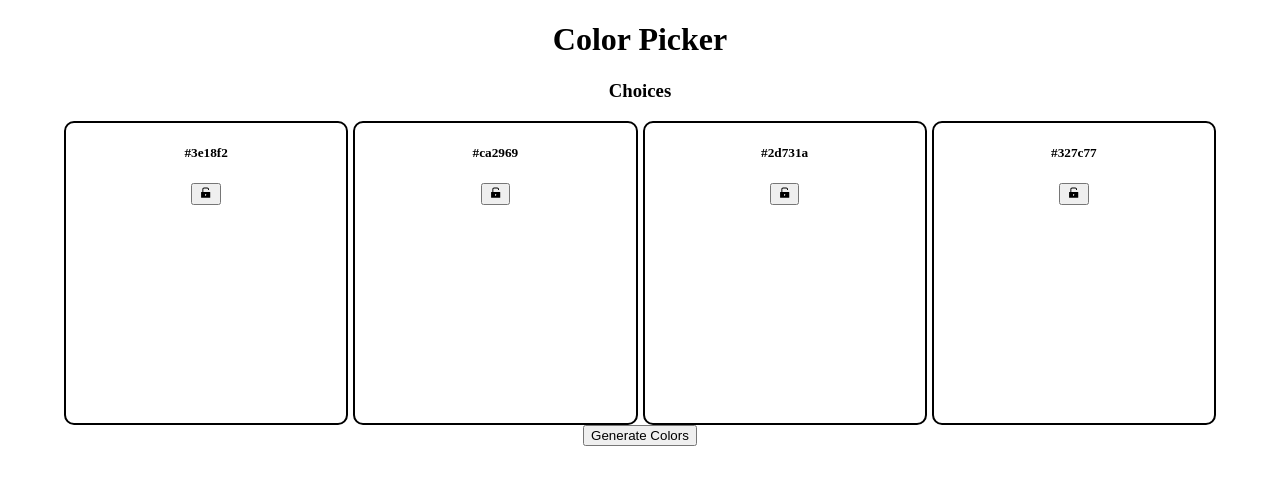
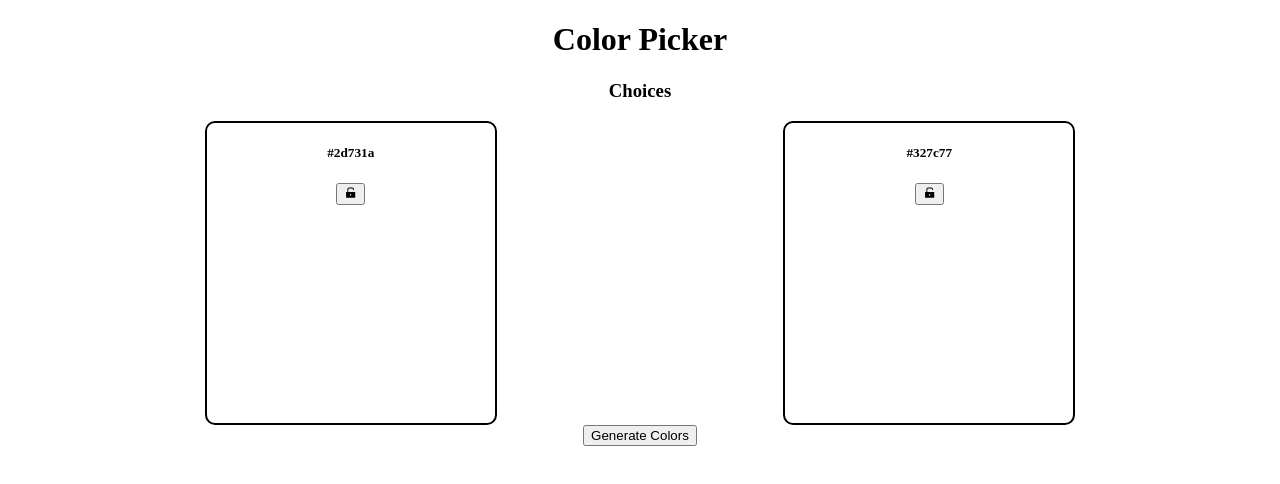
Before and after one commit to lauble/color-picker, a React (Create React App) app: page / in a window 1280 px wide. Shown: the top 484 px of the page. Built offline with nearby package versions, Linux system fonts and the light colour scheme.

Commit message:
working on changing background with button click

```diff
--- a/src/App.js
+++ b/src/App.js
@@ -1,6 +1,5 @@
 import './App.css';
 import ColorCard from './components/ColorCard';
-import { useState } from 'react';
 
 const getRandomColor = () => {
   let randomColor = '#000000'.replace(/0/g, function () {
@@ -9,17 +8,17 @@ const getRandomColor = () => {
   return randomColor;
 };
 
-let hexCode1 = getRandomColor();
-let hexCode2 = getRandomColor();
-let hexCode3 = getRandomColor();
-let hexCode4 = getRandomColor();
-
+const colorCard = document.getElementById('color-card');
 
 function App() {
-  const [isLocked, setIsLocked] = useState(false)
-  const handleClick = (e) => {
-    console.log(e.target.value)
-  }
+  const generateColors = () => {
+    if (colorCard) {
+      colorCard.style.backgroundColor = getRandomColor();
+    } else {
+      return;
+    }
+  };
+
   return (
     <div className="App">
       <header>
@@ -27,12 +26,10 @@ function App() {
       </header>
       <h3>Choices</h3>
       <div id="card-container">
-        <ColorCard value={"hex1"} locked={false} hexCode={hexCode1} onClick={handleClick}/>
-        <ColorCard value={"hex2"} locked={false} hexCode={hexCode2} />
-        <ColorCard value={"hex3"} locked={false} hexCode={hexCode3} />
-        <ColorCard value={"hex4"} locked={false} hexCode={hexCode4} />
+        <ColorCard hexCode={getRandomColor()} locked={false} />
+        <ColorCard hexCode={getRandomColor()} locked={false} />
       </div>
-      <button>Generate Colors</button>
+      <button onClick={generateColors}>Generate Colors</button>
     </div>
   );
 }
```
